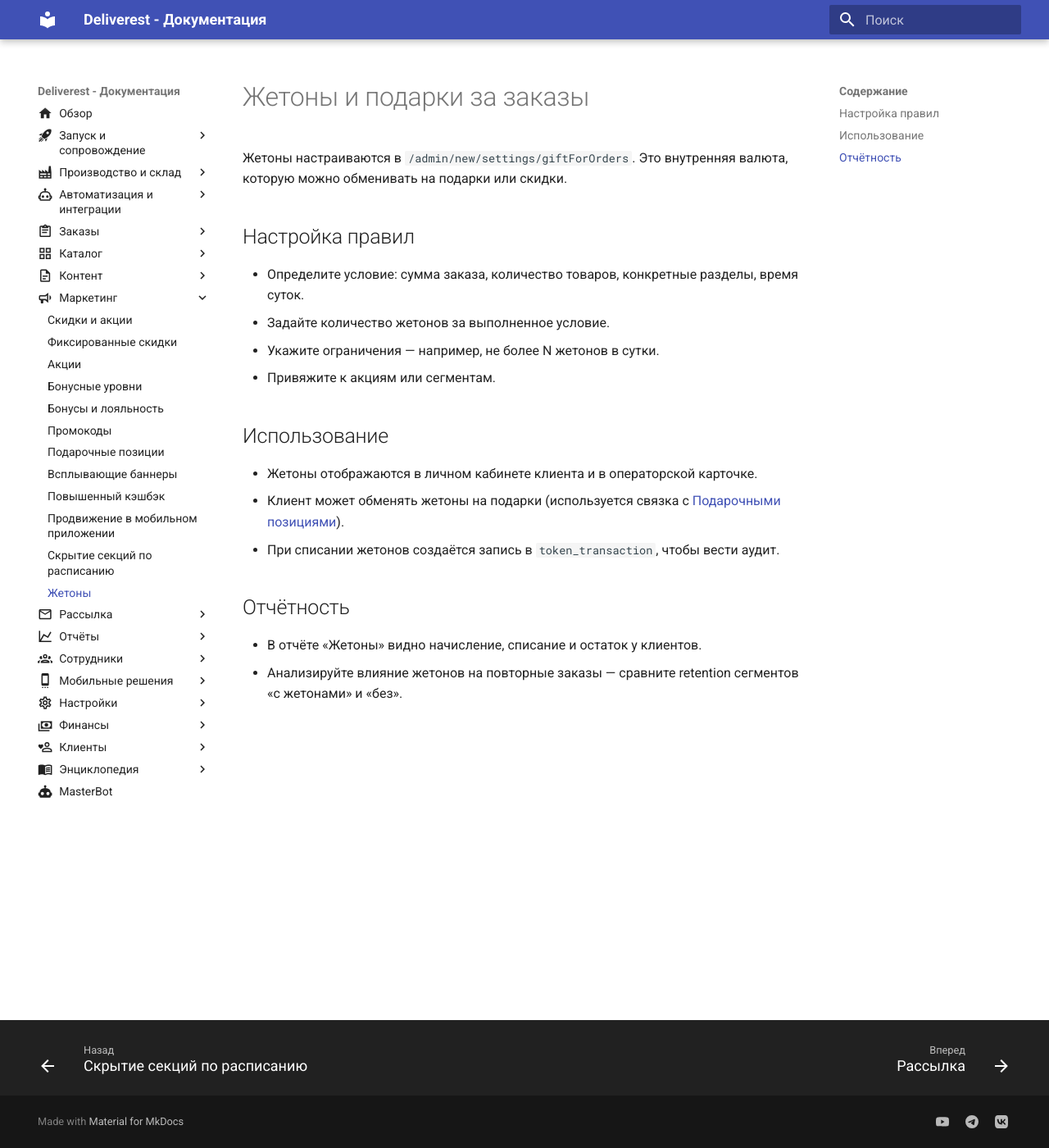
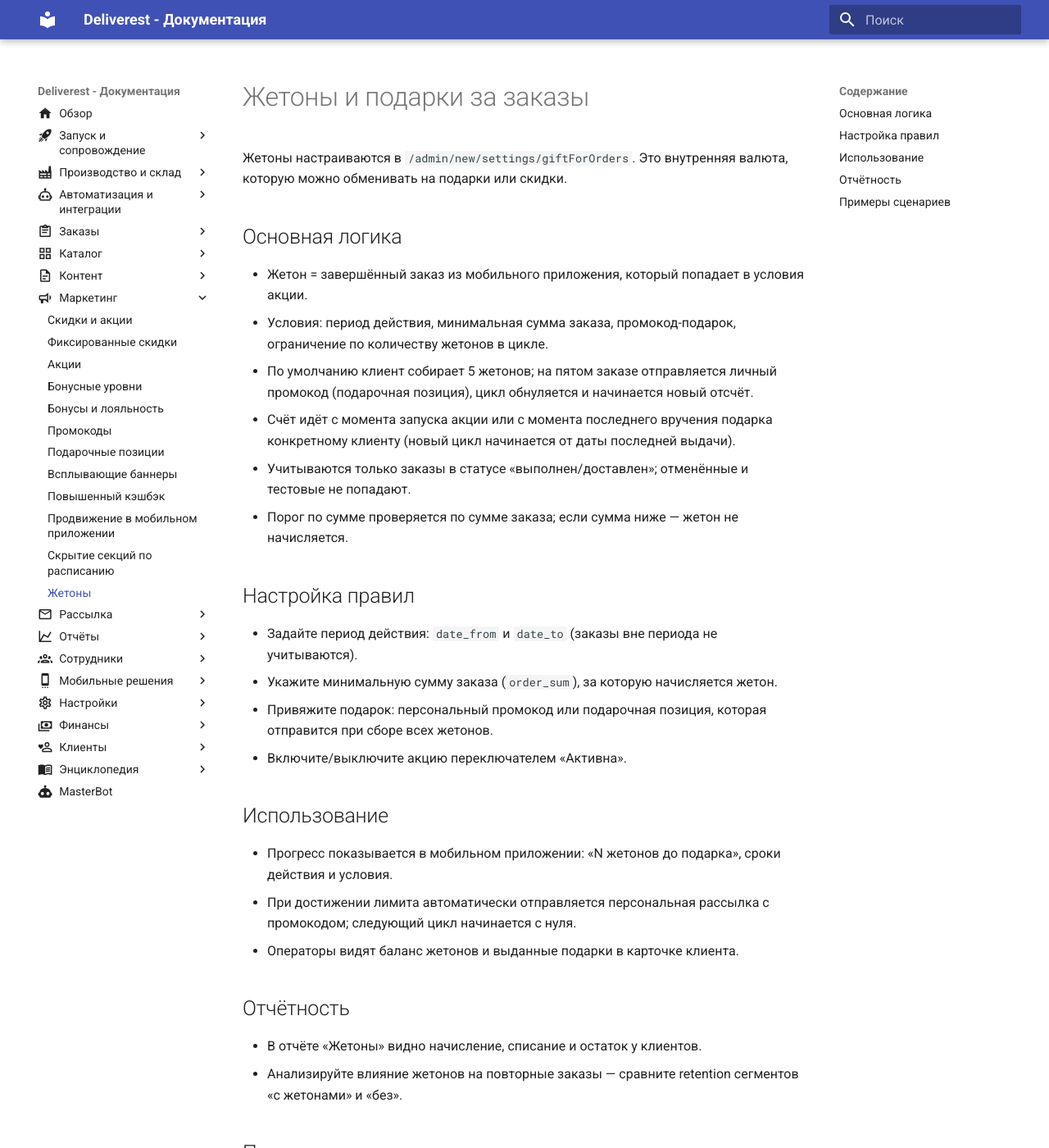
Before and after one commit to imfurman/deliverest-docs, an MkDocs documentation site: the page built from docs/marketing/tokens.md, in a window 1280 px wide and 1400 px high. Shown: the whole window at 82% size. Built offline with MkDocs 1.6.1 and Material for MkDocs 9.7.7, drawn with Linux system fonts in a browser that asks for light colours; some of the changed text lies outside the part shown.

Commit message:
update tokens docs

```diff
--- a/docs/marketing/tokens.md
+++ b/docs/marketing/tokens.md
@@ -2,20 +2,35 @@
 
 Жетоны настраиваются в `/admin/new/settings/giftForOrders`. Это внутренняя валюта, которую можно обменивать на подарки или скидки.
 
+## Основная логика
+
+- Жетон = завершённый заказ из мобильного приложения, который попадает в условия акции.
+- Условия: период действия, минимальная сумма заказа, промокод-подарок, ограничение по количеству жетонов в цикле.
+- По умолчанию клиент собирает 5 жетонов; на пятом заказе отправляется личный промокод (подарочная позиция), цикл обнуляется и начинается новый отсчёт.
+- Счёт идёт с момента запуска акции или с момента последнего вручения подарка конкретному клиенту (новый цикл начинается от даты последней выдачи).
+- Учитываются только заказы в статусе «выполнен/доставлен»; отменённые и тестовые не попадают.
+- Порог по сумме проверяется по сумме заказа; если сумма ниже — жетон не начисляется.
+
 ## Настройка правил
 
-- Определите условие: сумма заказа, количество товаров, конкретные разделы, время суток.
-- Задайте количество жетонов за выполненное условие.
-- Укажите ограничения — например, не более N жетонов в сутки.
-- Привяжите к акциям или сегментам.
+- Задайте период действия: `date_from` и `date_to` (заказы вне периода не учитываются).
+- Укажите минимальную сумму заказа (`order_sum`), за которую начисляется жетон.
+- Привяжите подарок: персональный промокод или подарочная позиция, которая отправится при сборе всех жетонов.
+- Включите/выключите акцию переключателем «Активна».
 
 ## Использование
 
-- Жетоны отображаются в личном кабинете клиента и в операторской карточке.
-- Клиент может обменять жетоны на подарки (используется связка с [Подарочными позициями](gifts.md)).
-- При списании жетонов создаётся запись в `token_transaction`, чтобы вести аудит.
+- Прогресс показывается в мобильном приложении: «N жетонов до подарка», сроки действия и условия.
+- При достижении лимита автоматически отправляется персональная рассылка с промокодом; следующий цикл начинается с нуля.
+- Операторы видят баланс жетонов и выданные подарки в карточке клиента.
 
 ## Отчётность
 
 - В отчёте «Жетоны» видно начисление, списание и остаток у клиентов.
 - Анализируйте влияние жетонов на повторные заказы — сравните retention сегментов «с жетонами» и «без».
+
+## Примеры сценариев
+
+- **Классический подарок за 5 заказов**: период месяц, минимальная сумма 1 000 ₽, подарок — бесплатный десерт. Клиент оформил 3 подходящих заказа — видит «ещё 2 жетона». На 5‑м заказе получает промокод, счётчик обнуляется, стартует новый цикл.
+- **Ужесточение условий**: увеличили минимальную сумму с 1 000 ₽ до 1 500 ₽. Новые заказы должны соответствовать новому порогу; ранее набранные жетоны не сгорают, но для завершения цикла нужно сделать заказы по новой сумме.
+- **Продление акции**: продлили `date_to`. Уже набранные жетоны сохраняются, клиент продолжает копить в расширенный период.
```
